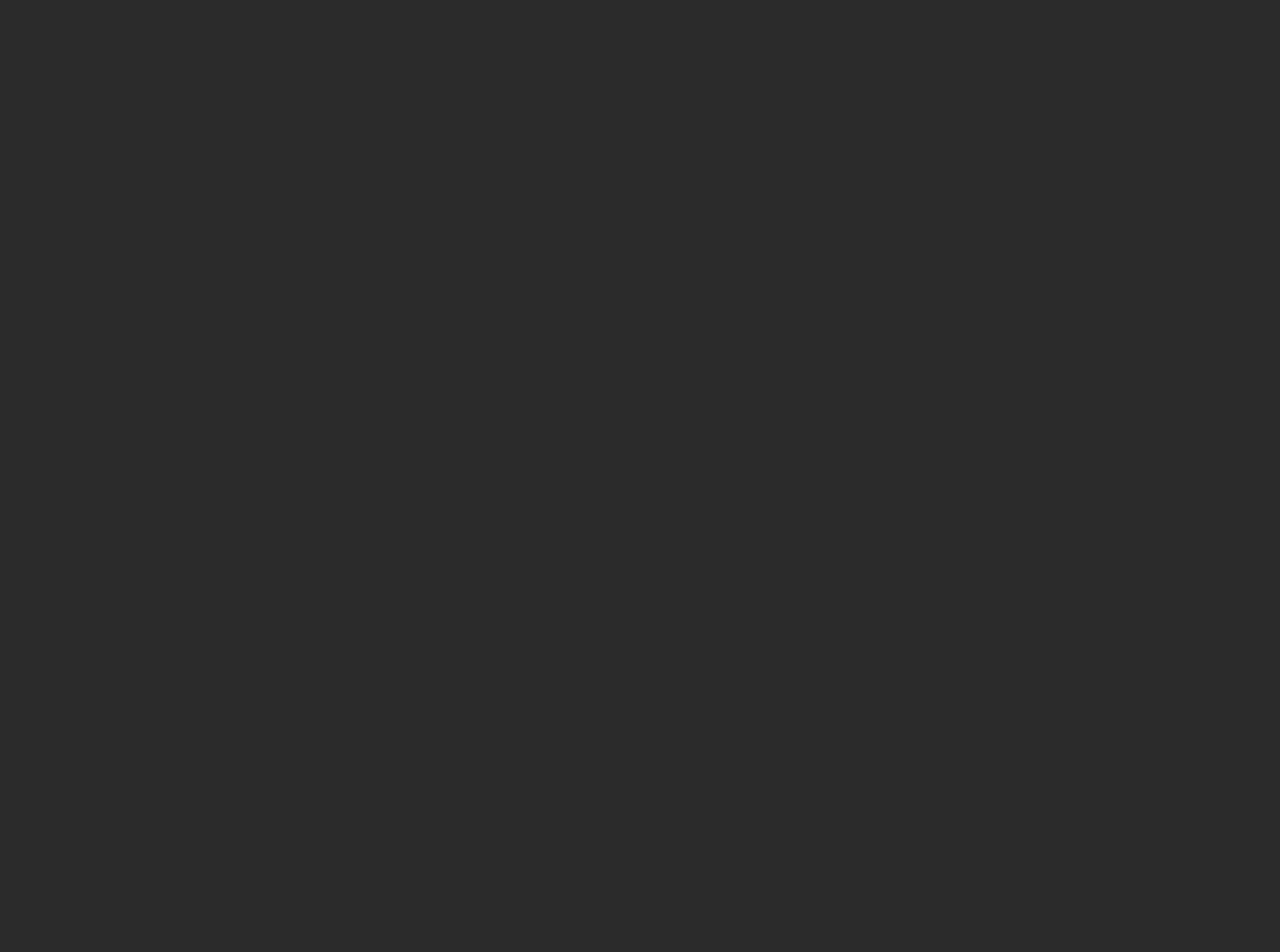
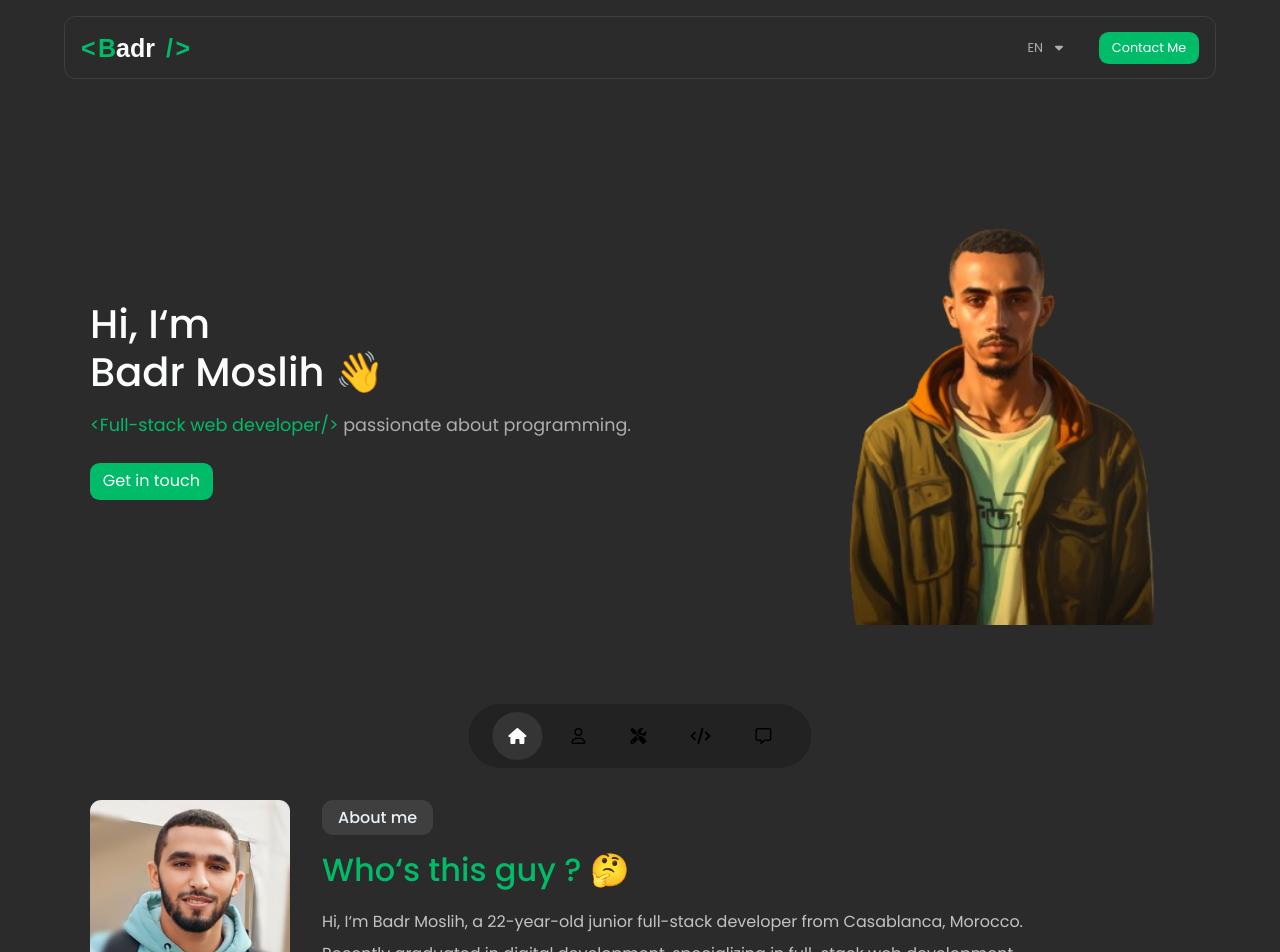
Before and after one commit to Moslihbadr/portfolio, a React (Vite) app: page / in a window 1280 px wide. Shown: the top 952 px of the page. Before the commit the page ends 800 px from the top, so only its background shows below. Built offline with nearby package versions, Linux system fonts and the light colour scheme.

Commit message:
render components

```diff
--- a/src/App.jsx
+++ b/src/App.jsx
@@ -1,9 +1,18 @@
+import About from "./components/About"
+import Hero from "./components/Hero"
+import Navbar from "./components/navbar/Navbar"
+import { LanguageProvider } from "./contexts/LanguageContext"
+
 function App() {
 
   return (
-    <>
-
-    </>
+    <LanguageProvider>
+      <div className="container">
+        <Navbar />
+        <Hero />
+        <About />
+      </div>
+    </LanguageProvider>
   )
 }
 
```
